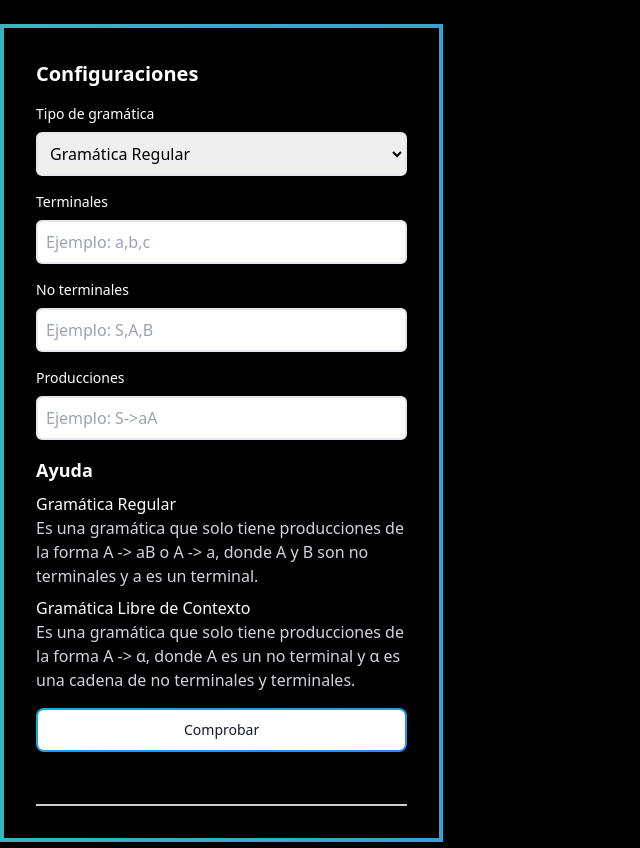
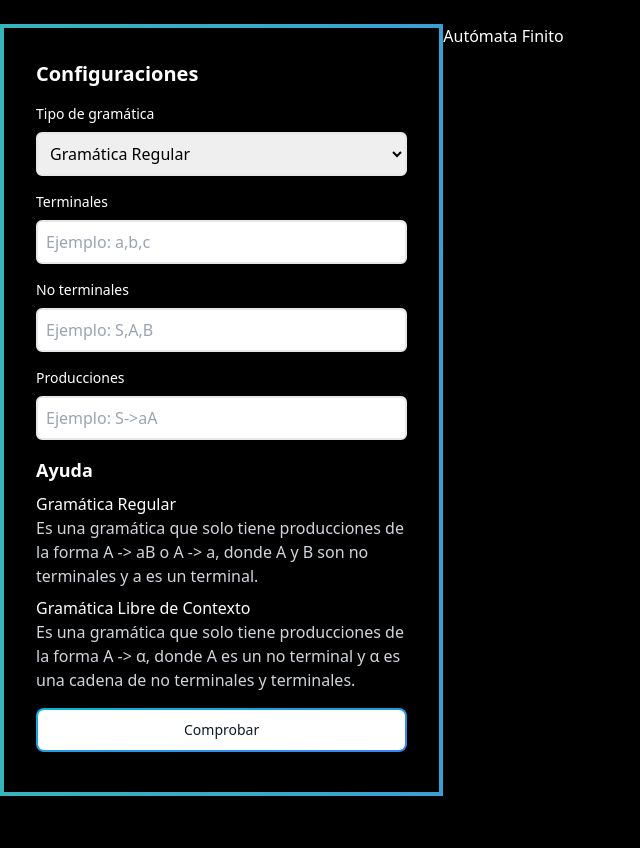
Before and after one commit to HKevinH/gramatica-automatas, a React (Vite) app: page / in a window 1280 px wide. Shown: the whole page, without its empty margins (0-640 px from the left). Built offline with nearby package versions, Linux system fonts and the light colour scheme.

Commit message:
Refactor code and add Zustand for state management

```diff
--- a/package.json
+++ b/package.json
@@ -13,7 +13,8 @@
     "@viz-js/viz": "^3.9.0",
     "axios": "^1.7.7",
     "react": "^18.3.1",
-    "react-dom": "^18.3.1"
+    "react-dom": "^18.3.1",
+    "zustand": "^5.0.0-rc.2"
   },
   "devDependencies": {
     "@eslint/js": "^9.9.0",
--- a/src/App.tsx
+++ b/src/App.tsx
@@ -1,7 +1,5 @@
 import AutomatonViewer from "./components/AutomatonViewer";
 import SettingsAside from "./components/SettingsAside";
-import useGrammar from "./hooks/useGrammar";
-
 function App() {
   return (
     <div className="min-h-screen">
@@ -15,6 +13,7 @@ function App() {
 
         <main className="w-screen h-screen dark:bg-black">
           {/* <SettingsAside /> */}
+          <AutomatonViewer />
         </main>
       </div>
 
--- a/src/components/AutomatonViewer.tsx
+++ b/src/components/AutomatonViewer.tsx
@@ -2,24 +2,25 @@
 
 import React, { useRef, useEffect, useState } from "react";
 import { instance } from "@viz-js/viz"; // Asegúrate de que 'instance' está correctamente importado
-import useGrammar from "../hooks/useGrammar";
+import { useStore } from "../store/store";
 
 const AutomatonViewer: React.FC = () => {
   const containerRef = useRef<HTMLDivElement>(null);
-  const { automatonDot } = useGrammar(); // Asegúrate de que useGrammar devuelve 'dot'
+  const { data: automatonDot } = useStore((state) => state);
+  const [loader, setIsloader] = useState<boolean>(false);
   const [error, setError] = useState<string | null>(null);
-  const [loading, setLoading] = useState<boolean>(false);
 
   useEffect(() => {
+    console.log("entre", containerRef.current);
+    setIsloader(true);
     if (containerRef.current && automatonDot) {
       console.log("Referencia al contenedor:", containerRef.current);
       console.log("DOT generado:", automatonDot);
 
-      setLoading(true);
+      console.log("entre");
       setError(null);
-      containerRef.current.innerHTML = ""; // Limpiar el contenedor
+      containerRef.current.innerHTML = "";
 
-      // Utilizar 'instance' para obtener la instancia de Viz.js y renderizar el SVG
       instance()
         .then((viz) => {
           return viz.renderSVGElement(automatonDot);
@@ -28,32 +29,23 @@ const AutomatonViewer: React.FC = () => {
           if (containerRef.current) {
             containerRef.current.appendChild(svg);
           }
-          setLoading(false);
         })
         .catch((error) => {
           console.error("Error al renderizar el SVG:", error);
           setError("Error al renderizar el autómata.");
-          setLoading(false);
         });
     } else {
       console.log("containerRef.current o dot es null/undefined");
     }
-  }, [automatonDot]);
+    setIsloader(false);
+  }, [containerRef.current, automatonDot]);
 
   return (
     <div>
-      <h3>Autómata Finito</h3>
-      {loading && <p>Cargando...</p>}
+      <h1 className="text-white">Autómata Finito</h1>
+      {loader && <p className="text-white">Cargando...</p>}
       {error && <p style={{ color: "red" }}>{error}</p>}
-      <div
-        ref={containerRef}
-        style={{
-          width: "100%",
-          height: "auto",
-          border: "1px solid #ccc",
-          marginTop: "20px",
-        }}
-      ></div>
+      <div ref={containerRef} className="h-1/2 w-1/2 bg-white"></div>
     </div>
   );
 };
--- a/src/components/SettingsAside.tsx
+++ b/src/components/SettingsAside.tsx
@@ -5,7 +5,6 @@ import { Input } from "./Input";
 import useGrammar from "../hooks/useGrammar";
 import Loader from "./Loader";
 import { SelectOptions } from "./Select";
-import AutomatonViewer from "./AutomatonViewer";
 
 const SettingsAside: React.FC = () => {
   const { callbackSettings, loader } = useGrammar();
@@ -123,8 +122,6 @@ const SettingsAside: React.FC = () => {
             </button>
           </div>
         </form>
-
-        <AutomatonViewer />
       </aside>
     </>
   );
--- a/src/hooks/useGrammar.ts
+++ b/src/hooks/useGrammar.ts
@@ -2,15 +2,15 @@
 import { useEffect, useState } from "react";
 import Grammar from "../models/Grammar";
 import Automaton from "../models/Automaton";
-
+import { useStore } from "../store/store";
 const useGrammar = () => {
   const [loader, setLoader] = useState<boolean>(false);
+  const { setData, clearData } = useStore((state) => state);
   const [grammar, setGrammar] = useState<Grammar | null>(null);
   const [derivedStrings, setDerivedStrings] = useState<string[]>([]);
   const [isRegular, setIsRegular] = useState<boolean>(false);
   const [isContextFree, setIsContextFree] = useState<boolean>(false);
   const [automaton, setAutomaton] = useState<Automaton | null>(null);
-  const [automatonDot, setAutomatonDot] = useState<string>("");
 
   const validateSettings = (data: SettingsForm) => {
     const terminalPattern = /^[a-z](,[a-z])*$/.test(data.terminals.trim());
@@ -24,6 +24,7 @@ const useGrammar = () => {
   };
 
   const callbackSettings = (data: SettingsForm) => {
+    clearData();
     if (!validateSettings(data)) {
       console.log("Configuración inválida", data);
       return;
@@ -45,7 +46,6 @@ const useGrammar = () => {
       const [left, right] = production.split("->");
       if (left && right) {
         const rightSides = right.split("|").map((r) => r.trim().split(""));
-        console.log("Lado derecho:", rightSides);
         const productionRule: ProductionRule = {
           id: index,
           left: left.trim(),
@@ -61,26 +61,25 @@ const useGrammar = () => {
       }
     });
 
+    //Derivar todas las cadenas
     setGrammar(newGrammar);
 
     setIsRegular(newGrammar.isRegular());
     setIsContextFree(newGrammar.isContextFree());
-
     if (newGrammar.isRegular()) {
       const generatedAutomaton = newGrammar.toAutomaton();
-      console.log("Automata generado:", generatedAutomaton);
+      //console.log("Automata generado:", generatedAutomaton);
       setAutomaton(generatedAutomaton);
       if (generatedAutomaton) {
         const dot = generatedAutomaton.toDOT();
-        console.log(dot);
-        setAutomatonDot(dot);
+        setData(dot);
       }
     } else {
       setAutomaton(null);
       console.log("La gramática no es regular. No se genera un autómata.");
     }
 
-    setLoader(false);
+    //console.log(newGrammar.deriveString("B"), "derive");
   };
 
   const deriveFromGrammar = (nonTerminal: string) => {
@@ -104,7 +103,7 @@ const useGrammar = () => {
     if (loader) {
       setTimeout(() => {
         setLoader(false);
-      }, 1000);
+      }, 2000);
     }
   }, [loader]);
 
@@ -118,7 +117,6 @@ const useGrammar = () => {
     deriveFromGrammar,
     verifyStringInGrammar,
     automaton,
-    automatonDot,
   };
 };
 
--- /dev/null
+++ b/src/store/store.ts
@@ -0,0 +1,13 @@
+import { create } from "zustand";
+
+interface StoreGraph {
+  data: string;
+  setData: (data: string) => void;
+  clearData: () => void;
+}
+
+export const useStore = create<StoreGraph>((set) => ({
+  data: "",
+  setData: (data) => set(() => ({ data })),
+  clearData: () => set(() => ({ data: "" })),
+}));
```
Also changed, not shown: src/models/Automaton.ts (renamed from src/models/Automaton.tsx), 2 other files (tests, documents, lock files or other folders).
